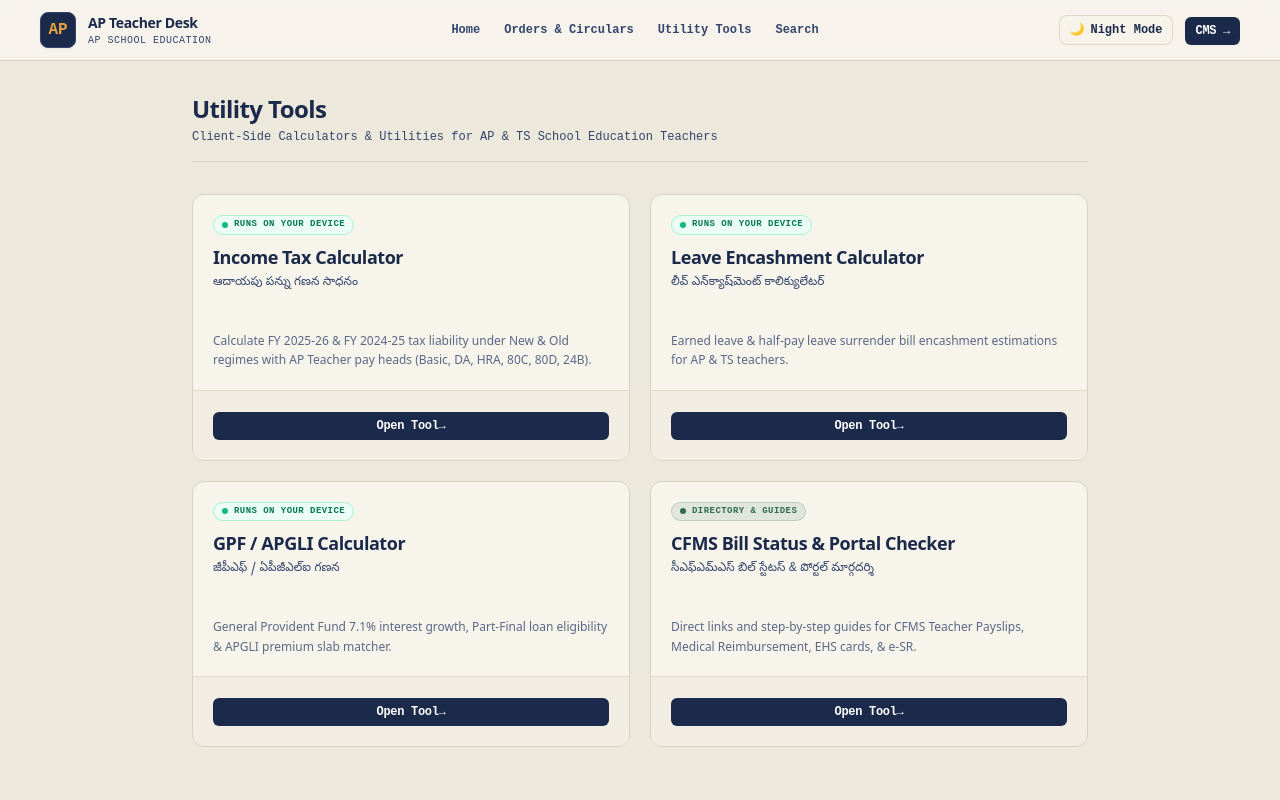
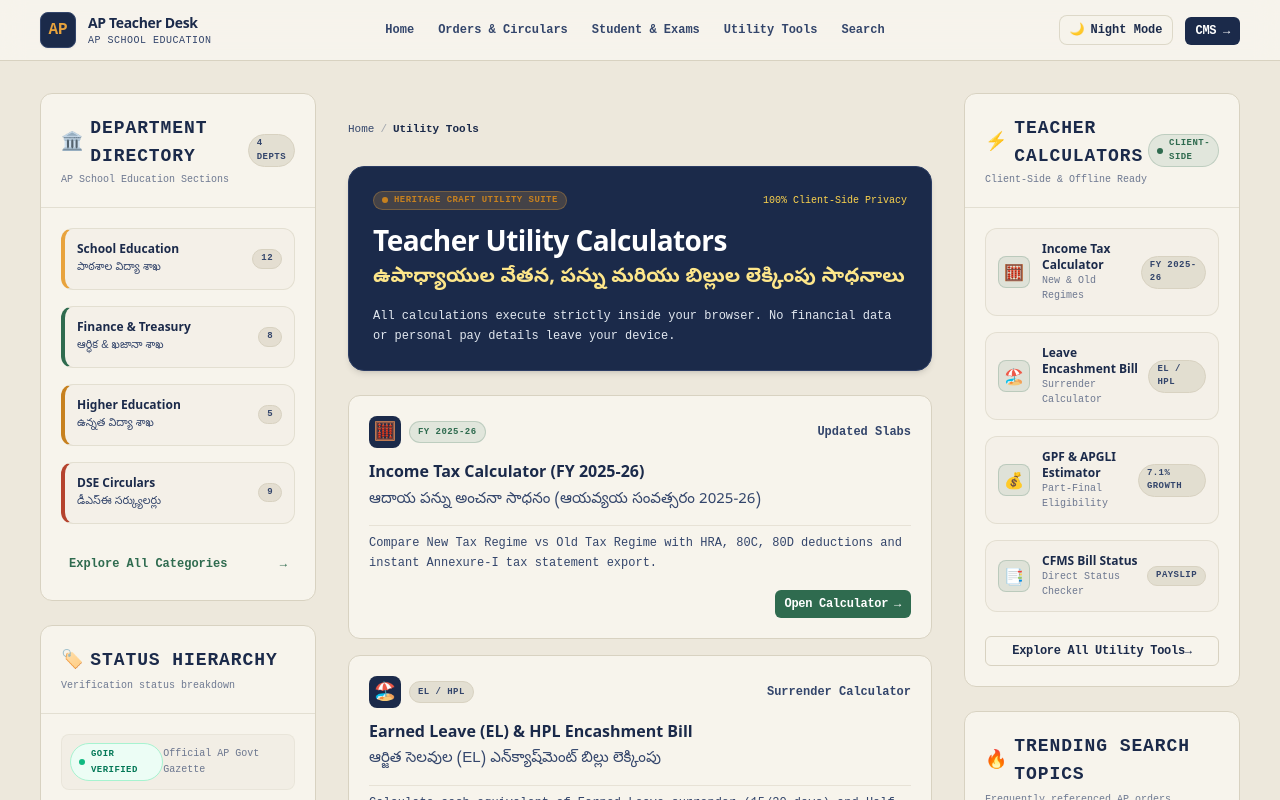
Before and after one commit to Joseph5157/aphighschool, a Next.js app: page /tools in a window 1280 px wide. Shown: the top 800 px of the page. Built offline with nearby package versions, Linux system fonts and the light colour scheme; no server answers.

Commit message:
feat: implement Section-Based Visual Theme Architecture (Education Option B Dark Slate, Tools Option C Heritage Craft, Orders Option A Gazette, Home Current)

```diff
--- /dev/null
+++ b/app/(public)/education/page.tsx
@@ -0,0 +1,159 @@
+import React from "react";
+import Link from "next/link";
+import type { Metadata } from "next";
+import { Card, CardHeader, CardTitle, CardContent } from "../_components/Card";
+import Badge from "../_components/Badge";
+import Button from "../_components/Button";
+import DesktopLeftNav from "../_components/DesktopLeftNav";
+import DesktopSidebar from "../_components/DesktopSidebar";
+
+export const metadata: Metadata = {
+  title: "Student & Exam Resources — AP TET, DSC, Textbooks & Hall Tickets",
+  description:
+    "Official AP School Education student resources, AP TET 2026 guidelines, Mega DSC hall tickets, SCERT textbooks, and exam schedules.",
+};
+
+const EXAM_UPDATES = [
+  {
+    title: "AP Mega DSC 2026 Examination Hall Tickets",
+    titleTe: "ఆంధ్రప్రదేశ్ మెగా డిఎస్‌సి 2026 హాల్ టికెట్లు విడుదల",
+    category: "Hall Ticket",
+    status: "Active Download",
+    date: "12 Aug 2026",
+    badgeVariant: "success" as const,
+    link: "/posts/ap-mega-dsc-2026-hall-tickets",
+    desc: "Direct link to download Mega DSC 2026 written exam hall tickets using candidate ID.",
+  },
+  {
+    title: "AP TET 2026 Official Notification & Syllabus",
+    titleTe: "ఆంధ్రప్రదేశ్ ఉపాధ్యాయ అర్హత పరీక్ష (AP TET 2026) నిబంధనలు",
+    category: "Notification",
+    status: "Apply Open",
+    date: "10 Aug 2026",
+    badgeVariant: "tamarind" as const,
+    link: "/posts/ap-tet-2026-notification-guidelines",
+    desc: "Online application guidelines, paper-wise eligibility criteria, and SCERT syllabus structure.",
+  },
+  {
+    title: "SCERT AP Class 1 to 10 e-Textbooks & Workbooks",
+    titleTe: "ఎస్సీఈఆర్‌టీ పాఠ్య పుస్తకాలు మరియు వర్క్ బుక్స్ డౌన్‌లోడ్",
+    category: "Textbooks",
+    status: "PDF Download",
+    date: "05 Aug 2026",
+    badgeVariant: "turmeric" as const,
+    link: "/orders",
+    desc: "Official PDF downloads for AP State Board revised curriculum textbooks for Class 1 to 10.",
+  },
+];
+
+const QUICK_RESOURCES = [
+  { label: "AP TET 2026 Syllabus", count: "Paper I & II", icon: "📘" },
+  { label: "Mega DSC Hall Tickets", count: "Download Portal", icon: "🎟️" },
+  { label: "SSC Board Exam Model Papers", count: "Class 10", icon: "📝" },
+  { label: "DIKSHA e-Content Portal", count: "AP Videos", icon: "📲" },
+];
+
+export default function EducationPage() {
+  return (
+    <div className="lg:grid lg:grid-cols-12 lg:gap-6 xl:gap-8 space-y-8 lg:space-y-0 font-sans">
+      {/* 1. Left Rail Navigation */}
+      <div className="lg:col-span-3">
+        <DesktopLeftNav />
+      </div>
+
+      {/* 2. Center Educational Content Feed (Option B Dark Slate Pattern) */}
+      <div className="lg:col-span-6 space-y-6">
+        {/* Header Hero Banner (Option B Slate Theme) */}
+        <div className="bg-[#0F172A] text-[#F8FAFC] border border-slate-700/80 rounded-2xl p-6 space-y-3 shadow-md relative overflow-hidden">
+          <div className="flex items-center justify-between">
+            <Badge variant="tamarind" size="sm" shape="pill" dot>
+              Digital Secretariat Hub
+            </Badge>
+            <span className="font-mono text-[10px] text-slate-400">AP School Education</span>
+          </div>
+
+          <div>
+            <h1 className="text-display text-white tracking-tight">
+              Student & Exam Resources
+            </h1>
+            <p className="text-telugu-title text-emerald-400 font-medium mt-1">
+              విద్యార్థుల పాఠ్యపుస్తకాలు, పరీక్షల నిబంధనలు మరియు హాల్ టికెట్లు
+            </p>
+          </div>
+
+          <p className="text-xs text-slate-300 font-mono leading-relaxed">
+            Verified updates for AP TET 2026, Mega DSC Hall Tickets, SCERT Telugu/English Medium textbooks, and board exam schedules.
+          </p>
+        </div>
+
+        {/* Quick Resource Badges Grid */}
+        <div className="grid grid-cols-2 gap-3">
+          {QUICK_RESOURCES.map((res, i) => (
+            <Card key={i} className="bg-[#1E293B] border-slate-700 text-slate-100 p-3.5 hover:border-emerald-500/50 transition-all">
+              <div className="flex items-center gap-2.5">
+                <span className="text-lg">{res.icon}</span>
+                <div className="min-w-0 flex-1">
+                  <div className="font-bold text-xs truncate text-white">{res.label}</div>
+                  <div className="text-[10px] font-mono text-slate-400 truncate">{res.count}</div>
+                </div>
+              </div>
+            </Card>
+          ))}
+        </div>
+
+        {/* Option B Dark Slate Updates Feed */}
+        <div className="space-y-4">
+          <h2 className="text-section text-ink dark:text-slate-100 flex items-center justify-between">
+            <span>Latest Exam & Student Notifications</span>
+            <span className="text-xs font-mono font-normal text-inkSoft dark:text-slate-400">
+              Updated Live
+            </span>
+          </h2>
+
+          {EXAM_UPDATES.map((item, idx) => (
+            <Card
+              key={idx}
+              className="bg-[#1E293B] border-slate-700 hover:border-emerald-500/50 text-slate-100 p-5 space-y-3 transition-all group shadow-sm"
+            >
+              <div className="flex items-center justify-between flex-wrap gap-2 text-xs font-mono">
+                <div className="flex items-center gap-2">
+                  <Badge variant={item.badgeVariant} size="sm" shape="pill" dot>
+                    {item.status}
+                  </Badge>
+                  <span className="text-slate-400 font-semibold">{item.category}</span>
+                </div>
+                <span className="text-slate-400">{item.date}</span>
+              </div>
+
+              <div>
+                <h3 className="text-card-title text-white group-hover:text-emerald-400 transition-colors">
+                  {item.title}
+                </h3>
+                <div className="text-telugu-body text-slate-300 mt-1">
+                  {item.titleTe}
+                </div>
+              </div>
+
+              <p className="text-xs text-slate-300 font-mono leading-relaxed pt-2 border-t border-slate-700/60">
+                {item.desc}
+              </p>
+
+              <div className="pt-1 flex justify-end">
+                <Link href={item.link}>
+                  <Button variant="secondary" size="sm" rightIcon={<span>→</span>}>
+                    Open Official Link
+                  </Button>
+                </Link>
+              </div>
+            </Card>
+          ))}
+        </div>
+      </div>
+
+      {/* 3. Right Sidebar Rail */}
+      <div className="lg:col-span-3">
+        <DesktopSidebar />
+      </div>
+    </div>
+  );
+}
--- a/app/(public)/layout.tsx
+++ b/app/(public)/layout.tsx
@@ -49,6 +49,9 @@ export default function PublicLayout({ children }: { children: React.ReactNode }
             <Link href="/orders" className="hover:text-ink transition-colors">
               Orders & Circulars
             </Link>
+            <Link href="/education" className="hover:text-ink transition-colors">
+              Student & Exams
+            </Link>
             <Link href="/tools" className="hover:text-ink transition-colors">
               Utility Tools
             </Link>
--- a/app/(public)/tools/page.tsx
+++ b/app/(public)/tools/page.tsx
@@ -1,91 +1,141 @@
+import React from "react";
 import Link from "next/link";
-import Button from "@/app/(public)/_components/Button";
-import { Card, CardHeader, CardTitle, CardContent, CardFooter } from "@/app/(public)/_components/Card";
-import Badge from "@/app/(public)/_components/Badge";
+import type { Metadata } from "next";
+import { Card, CardHeader, CardTitle, CardContent } from "../_components/Card";
+import Badge from "../_components/Badge";
+import Button from "../_components/Button";
+import Breadcrumb from "../_components/Breadcrumb";
+import DesktopLeftNav from "../_components/DesktopLeftNav";
+import DesktopSidebar from "../_components/DesktopSidebar";
+
+export const metadata: Metadata = {
+  title: "Teacher Utility Calculators — AP Teacher Desk",
+  description:
+    "100% client-side privacy-first salary calculators, Income Tax FY 2025-26 estimators, Leave Encashment tools, and CFMS bill checkers for AP teachers.",
+};
 
 const TOOLS = [
   {
-    id: "tax-calculator",
-    nameEn: "Income Tax Calculator",
-    nameTe: "ఆదాయపు పన్ను గణన సాధనం",
-    description: "Calculate FY 2025-26 & FY 2024-25 tax liability under New & Old regimes with AP Teacher pay heads (Basic, DA, HRA, 80C, 80D, 24B).",
-    badge: "RUNS ON YOUR DEVICE",
-    badgeVariant: "success" as const,
     href: "/tools/tax-calculator",
+    title: "Income Tax Calculator (FY 2025-26)",
+    titleTe: "ఆదాయ పన్ను అంచనా సాధనం (ఆయవ్యయ సంవత్సరం 2025-26)",
+    desc: "Compare New Tax Regime vs Old Tax Regime with HRA, 80C, 80D deductions and instant Annexure-I tax statement export.",
+    icon: "🧮",
+    badge: "FY 2025-26",
+    status: "Updated Slabs",
+    popular: true,
   },
   {
-    id: "leave-encashment",
-    nameEn: "Leave Encashment Calculator",
-    nameTe: "లీవ్ ఎన్‌క్యాష్‌మెంట్ కాలిక్యులేటర్",
-    description: "Earned leave & half-pay leave surrender bill encashment estimations for AP & TS teachers.",
-    badge: "RUNS ON YOUR DEVICE",
-    badgeVariant: "success" as const,
     href: "/tools/leave-encashment",
+    title: "Earned Leave (EL) & HPL Encashment Bill",
+    titleTe: "ఆర్జిత సెలవుల (EL) ఎన్‌క్యాష్‌మెంట్ బిల్లు లెక్కింపు",
+    desc: "Calculate cash equivalent of Earned Leave surrender (15/30 days) and Half Pay Leave retirement encashment.",
+    icon: "🏖️",
+    badge: "EL / HPL",
+    status: "Surrender Calculator",
+    popular: false,
   },
   {
-    id: "gpf-apgli",
-    nameEn: "GPF / APGLI Calculator",
-    nameTe: "జీపీఎఫ్ / ఏపీజీఎల్ఐ గణన",
-    description: "General Provident Fund 7.1% interest growth, Part-Final loan eligibility & APGLI premium slab matcher.",
-    badge: "RUNS ON YOUR DEVICE",
-    badgeVariant: "success" as const,
     href: "/tools/gpf-apgli",
+    title: "GPF & APGLI Balance Estimator",
+    titleTe: "జిపిఎఫ్ మరియు ఎపిజిఎల్ఐ నిధుల అంచనా సాధనం",
+    desc: "Project General Provident Fund 7.1% interest growth and APGLI maturity sum assured with loan eligibility bounds.",
+    icon: "💰",
+    badge: "7.1% Interest",
+    status: "Part-Final Loan",
+    popular: false,
   },
   {
-    id: "cfms-checker",
-    nameEn: "CFMS Bill Status & Portal Checker",
-    nameTe: "సీఎఫ్ఎమ్‌ఎస్ బిల్‌ స్టేటస్ & పోర్టల్ మార్గదర్శి",
-    description: "Direct links and step-by-step guides for CFMS Teacher Payslips, Medical Reimbursement, EHS cards, & e-SR.",
-    badge: "DIRECTORY & GUIDES",
-    badgeVariant: "tamarind" as const,
     href: "/tools/cfms-checker",
+    title: "CFMS Bill Status & Payslip Guide",
+    titleTe: "సిఎఫ్‌ఎమ్‌ఎస్ బిల్లు స్థితి మరియు పేస్లిప్ మార్గదర్శి",
+    desc: "Direct verification portal for DDO bill submission status, EHS medical reimbursement, and monthly payslip downloads.",
+    icon: "📑",
+    badge: "Payslip Portal",
+    status: "Direct Status",
+    popular: false,
   },
 ];
 
 export default function ToolsIndexPage() {
   return (
-    <div className="space-y-8 max-w-4xl mx-auto">
-      {/* Header */}
-      <div className="border-b border-hair pb-4">
-        <h1 className="text-2xl font-bold text-ink tracking-tight">Utility Tools</h1>
-        <p className="text-xs text-inkSoft font-mono mt-1">
-          Client-Side Calculators & Utilities for AP & TS School Education Teachers
-        </p>
+    <div className="lg:grid lg:grid-cols-12 lg:gap-6 xl:gap-8 space-y-8 lg:space-y-0 font-sans">
+      {/* 1. Left Rail Navigation */}
+      <div className="lg:col-span-3">
+        <DesktopLeftNav />
       </div>
 
-      {/* Tools Grid using Card, Badge, and Button Tier 1 Components */}
-      <div className="grid grid-cols-1 md:grid-cols-2 gap-5">
-        {TOOLS.map((tool) => (
-          <Card key={tool.id} hoverable className="flex flex-col justify-between">
-            <div>
-              <CardHeader className="border-b-0 pb-2">
-                <div className="flex items-center justify-between gap-2 mb-2">
-                  <Badge variant={tool.badgeVariant} size="sm" shape="pill" dot>
+      {/* 2. Center Tools Content (Option C Heritage Craft Pattern) */}
+      <div className="lg:col-span-6 space-y-6">
+        <Breadcrumb items={[{ label: "Utility Tools" }]} />
+
+        {/* Option C Royal Indigo Hero Header */}
+        <div className="bg-[#1B2A4A] text-white border border-[#2B3C63] rounded-2xl p-6 space-y-3 shadow-md relative overflow-hidden">
+          <div className="flex items-center justify-between">
+            <Badge variant="turmeric" size="sm" shape="pill" dot>
+              Heritage Craft Utility Suite
+            </Badge>
+            <span className="font-mono text-[10px] text-amber-300">100% Client-Side Privacy</span>
+          </div>
+
+          <div>
+            <h1 className="text-display text-white tracking-tight">
+              Teacher Utility Calculators
+            </h1>
+            <p className="text-telugu-title text-amber-200 font-medium mt-1">
+              ఉపాధ్యాయుల వేతన, పన్ను మరియు బిల్లుల లెక్కింపు సాధనాలు
+            </p>
+          </div>
+
+          <p className="text-xs text-slate-200 font-mono leading-relaxed">
+            All calculations execute strictly inside your browser. No financial data or personal pay details leave your device.
+          </p>
+        </div>
+
+        {/* Option C Card Grid */}
+        <div className="space-y-4">
+          {TOOLS.map((tool) => (
+            <Card key={tool.href} hoverable className="p-5 space-y-3 bg-[#FAF7F2] border-hair">
+              <div className="flex items-center justify-between flex-wrap gap-2 text-xs font-mono">
+                <div className="flex items-center gap-2">
+                  <div className="w-8 h-8 rounded-lg bg-[#1B2A4A] text-amber-300 flex items-center justify-center text-lg shrink-0">
+                    {tool.icon}
+                  </div>
+                  <Badge variant={tool.popular ? "tamarind" : "neutral"} size="sm" shape="pill">
                     {tool.badge}
                   </Badge>
                 </div>
-                <CardTitle>{tool.nameEn}</CardTitle>
-                <div className="font-telugu text-xs text-inkSoft font-medium">
-                  {tool.nameTe}
+                <span className="text-inkSoft font-semibold">{tool.status}</span>
+              </div>
+
+              <div>
+                <h3 className="text-card-title text-ink">
+                  {tool.title}
+                </h3>
+                <div className="text-telugu-body text-inkSoft mt-1">
+                  {tool.titleTe}
                 </div>
-              </CardHeader>
+              </div>
 
-              <CardContent className="pt-0">
-                <p className="text-xs text-inkSoft/80 font-sans leading-relaxed">
-                  {tool.description}
-                </p>
-              </CardContent>
-            </div>
+              <p className="text-xs text-inkSoft font-mono leading-relaxed pt-2 border-t border-hair/50">
+                {tool.desc}
+              </p>
 
-            <CardFooter className="bg-paper/50">
-              <Link href={tool.href} className="w-full">
-                <Button variant="primary" size="sm" fullWidth rightIcon={<span>→</span>}>
-                  Open Tool
-                </Button>
-              </Link>
-            </CardFooter>
-          </Card>
-        ))}
+              <div className="pt-1 flex justify-end">
+                <Link href={tool.href}>
+                  <Button variant="tamarind" size="sm" rightIcon={<span>→</span>}>
+                    Open Calculator
+                  </Button>
+                </Link>
+              </div>
+            </Card>
+          ))}
+        </div>
+      </div>
+
+      {/* 3. Right Sidebar Rail */}
+      <div className="lg:col-span-3">
+        <DesktopSidebar />
       </div>
     </div>
   );
```
